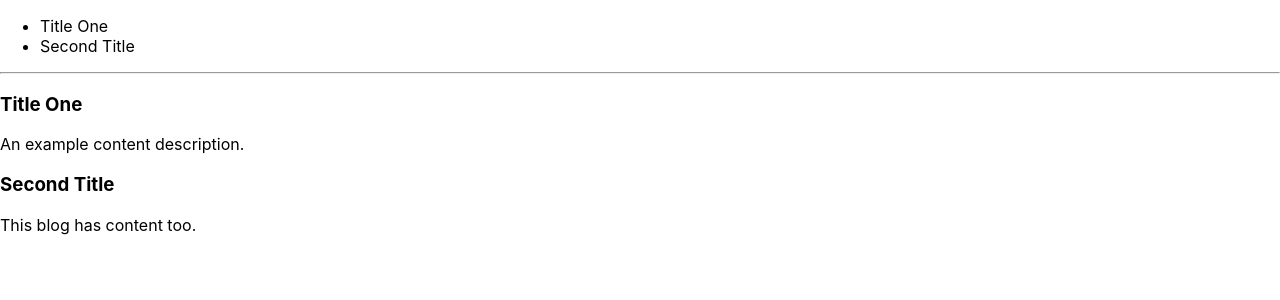
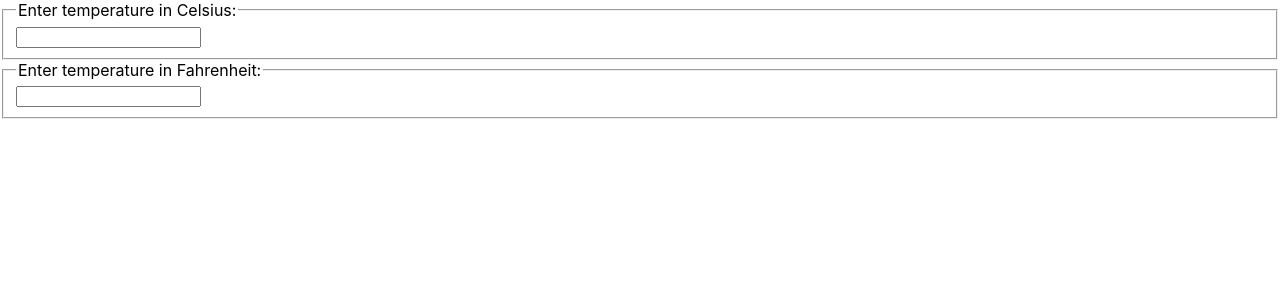
Before and after one commit to TypingOverWorld/react-components, a React (Create React App) app: page / in a window 1280 px wide. Shown: the top 300 px of the page. Built offline with nearby package versions, Linux system fonts and the light colour scheme.

Commit message:
Add form components and utils

```diff
--- a/src/App.js
+++ b/src/App.js
@@ -1,6 +1,6 @@
 import './App.css';
 
-import BlogContent from './components/BlogContent';
+import BoilingCalculator from './components/BoilingCalculator';
 
 // const comment = {
 //   date: new Date(),
@@ -11,15 +11,15 @@
 //   },
 // };
 
-const posts = [
-  { id: 1, title: 'Title One', content: 'An example content description.' },
-  { id: 2, title: 'Second Title', content: 'This blog has content too.' }
-];
+// const posts = [
+//   { id: 1, title: 'Title One', content: 'An example content description.' },
+//   { id: 2, title: 'Second Title', content: 'This blog has content too.' }
+// ];
 
 function App() {
   return (
     <div className="App">
-      <BlogContent posts={posts} />
+      <BoilingCalculator />
     </div>
   );
 }
--- /dev/null
+++ b/src/components/BoilingCalculator.jsx
@@ -0,0 +1,50 @@
+// Based on a component from React docs https://reactjs.org/docs/forms.html
+
+// Returns whether or not water would boil at a specific temperature
+// Shows both celsius and fahrenheit values in their respective input fields
+// no matter which field the temperature was initially set in
+
+import React from 'react';
+import TemperatureInput from './forms/TemperatureInput';
+import { toCelsius, toFahrenheit, tryConvert } from '../utils/calculatorUtils';
+
+class BoilingCalculator extends React.Component {
+  constructor(props) {
+    super(props);
+    this.handleCelsiusChange = this.handleCelsiusChange.bind(this);
+    this.handleFahrenheitChange = this.handleFahrenheitChange.bind(this);
+    this.state = {temperature: '', scale: 'c'};
+  }
+
+  handleCelsiusChange(temperature) {
+    this.setState({scale: 'c', temperature});
+  }
+
+  handleFahrenheitChange(temperature) {
+    this.setState({scale: 'f', temperature});
+  }
+
+  render() {
+    const scale = this.state.scale;
+    const temperature = this.state.temperature;
+    const celsius = scale === 'f' ? tryConvert(temperature, toCelsius) : temperature;
+    const fahrenheit = scale === 'c' ? tryConvert(temperature, toFahrenheit) : temperature;
+    const verdict = parseFloat(temperature) >= 100 ? 'The water would boil.' : 'The water would not boil';
+
+    return (
+      <div>
+        <TemperatureInput
+          scale="c"
+          temperature={celsius}
+          onTemperatureChange={this.handleCelsiusChange} />
+        <TemperatureInput
+          scale="f"
+          temperature={fahrenheit}
+          onTemperatureChange={this.handleFahrenheitChange} />
+        <p>{ this.state.temperature ? verdict : '' }</p>
+      </div>
+    );
+  }
+}
+
+export default BoilingCalculator;
--- /dev/null
+++ b/src/components/forms/TemperatureInput.jsx
@@ -0,0 +1,33 @@
+// Based on a component from React docs https://reactjs.org/docs/forms.html
+
+import React from 'react';
+
+const scaleNames = {
+  c: 'Celsius',
+  f: 'Fahrenheit'
+};
+
+class TemperatureInput extends React.Component {
+  constructor(props) {
+    super(props);
+    this.handleChange = this.handleChange.bind(this);
+  }
+
+  handleChange(e) {
+    this.props.onTemperatureChange(e.target.value);
+  }
+
+  render() {
+    const temperature = this.props.temperature;
+    const scale = this.props.scale;
+    return (
+      <fieldset>
+        <legend>Enter temperature in {scaleNames[scale]}:</legend>
+        <input value={temperature}
+               onChange={this.handleChange} />
+      </fieldset>
+    );
+  }
+}
+
+export default TemperatureInput;
--- /dev/null
+++ b/src/utils/calculatorUtils.js
@@ -0,0 +1,19 @@
+function toCelsius(fahrenheit) {
+  return (fahrenheit - 32) * 5 / 9;
+}
+
+function toFahrenheit(celsius) {
+  return (celsius * 9 / 5) + 32;
+}
+
+function tryConvert(temperature, convert) {
+  const input = parseFloat(temperature);
+  if (Number.isNaN(input)) {
+    return '';
+  }
+  const output = convert(input);
+  const rounded = Math.round(output * 1000) / 1000;
+  return rounded.toString();
+}
+
+export { toCelsius, toFahrenheit, tryConvert };
```
Also changed, not shown: src/components/forms/NameForm.jsx (added, +37 -0 lines), src/components/forms/ReservationForm.jsx (added, +50 -0 lines), src/components/forms/SelectForm.jsx (added, +42 -0 lines).
